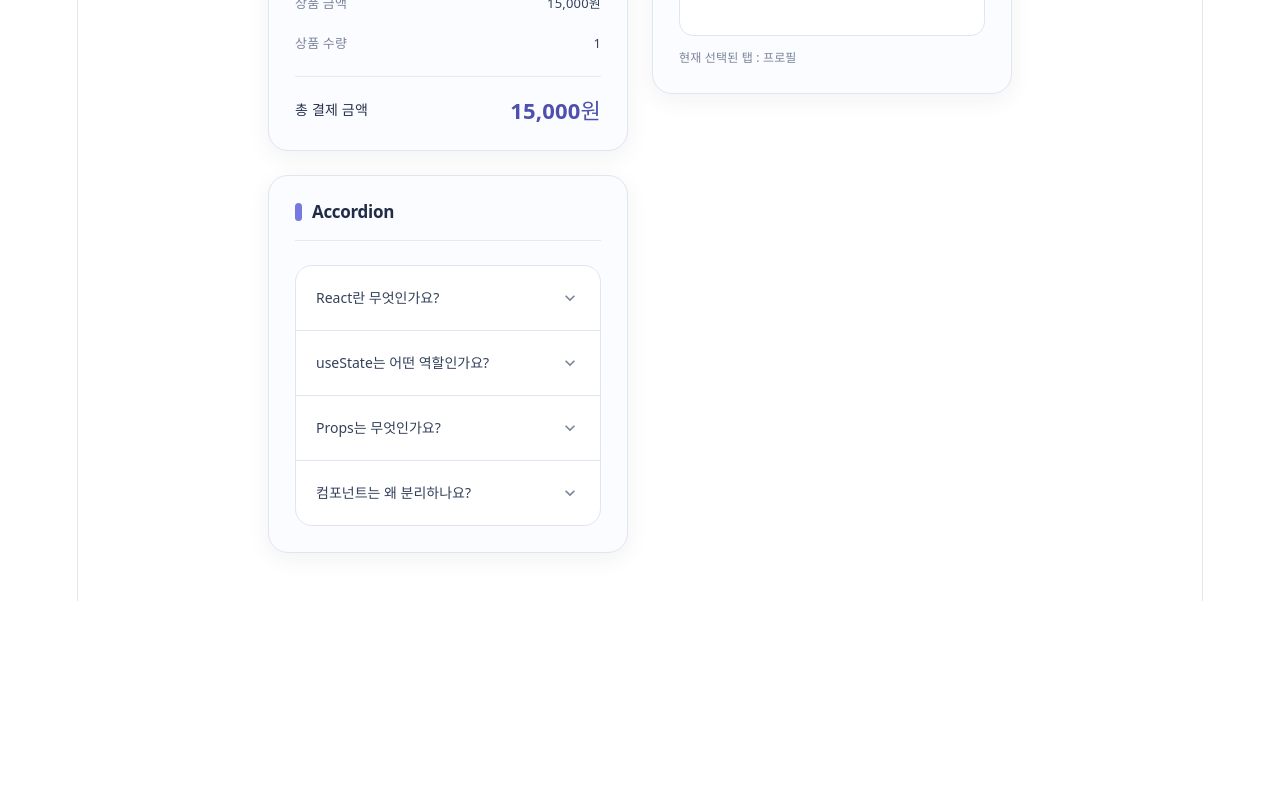
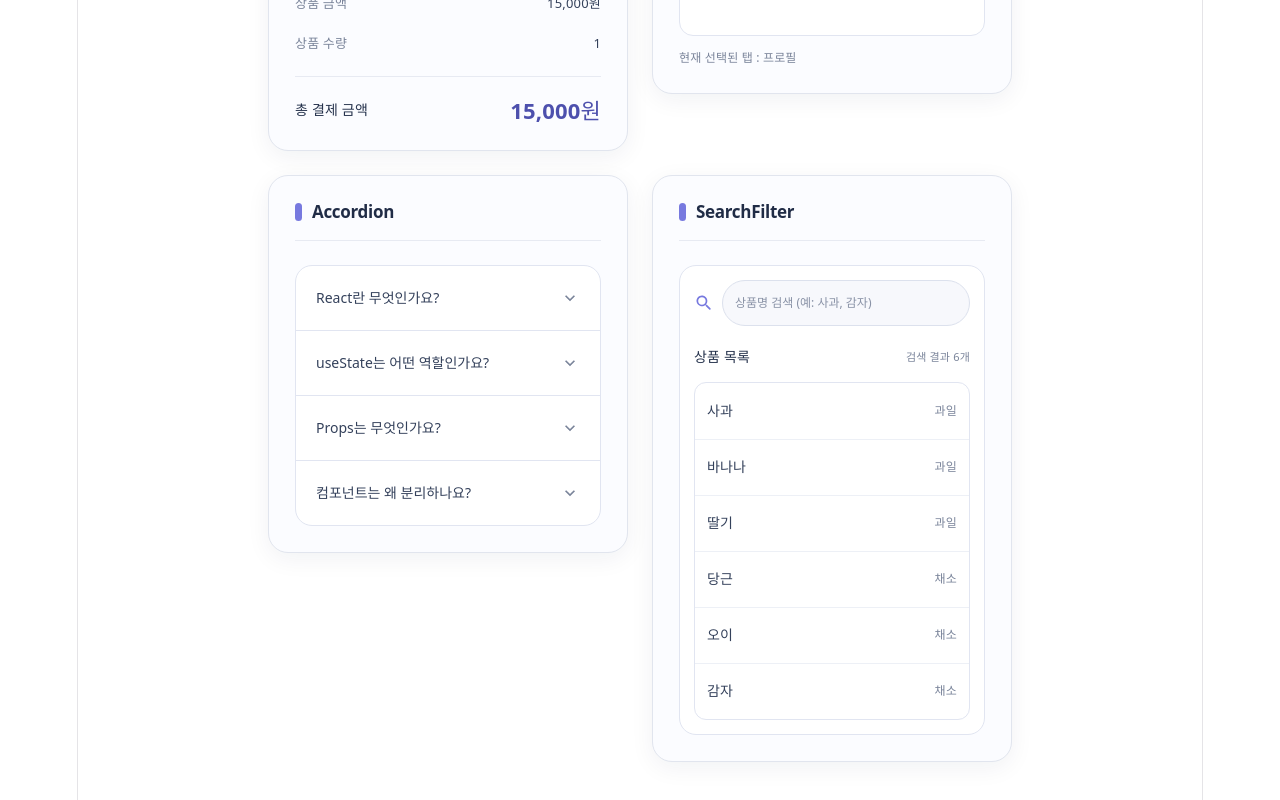
Before and after one commit to dev-cenelia/mini-demos, a React (Vite) app: page / in a window 1280 px wide. Shown: the part 2049-2849 px from the top of the page. Before the commit the page ends 2650 px from the top, so only its background shows below. Built offline with nearby package versions, Linux system fonts and the light colour scheme.

Commit message:
feat: 상품검색 데모 추가

```diff
--- /dev/null
+++ b/src/demos/searchFilter/SearchFilter.module.css
@@ -0,0 +1,97 @@
+.searchFilter {
+  width: 100%;
+  min-width: 0;
+  box-sizing: border-box;
+  padding: 14px;
+  border: 1px solid #e1e5f1;
+  border-radius: 17px;
+  background: #fff;
+  color: #34415b;
+  color-scheme: light;
+  text-align: left;
+}
+
+.searchBar {
+  display: flex;
+  align-items: center;
+  gap: 8px;
+}
+
+.searchBar > svg {
+  flex-shrink: 0;
+  color: #7779df;
+  font-size: 20px;
+}
+
+.searchFilter .searchBar input {
+  min-height: 40px;
+  padding: 9px 12px;
+  border-radius: 24px;
+  background: #f7f8fc;
+  font-size: 12px;
+}
+
+.listHeader {
+  display: flex;
+  align-items: center;
+  justify-content: space-between;
+  flex-wrap: wrap;
+  gap: 6px 12px;
+  margin: 18px 0 12px;
+}
+
+.listHeader h3 {
+  margin: 0;
+  color: #25324c;
+  font-size: 14px;
+  font-weight: 700;
+}
+
+.listHeader > span {
+  color: #7a849a;
+  font-size: 11px;
+}
+
+.list {
+  margin: 0;
+  padding: 0;
+  overflow: hidden;
+  border: 1px solid #e1e5f1;
+  border-radius: 12px;
+  list-style: none;
+}
+
+.list:empty {
+  display: none;
+}
+
+.item {
+  display: flex;
+  align-items: center;
+  justify-content: space-between;
+  gap: 12px;
+  min-height: 56px;
+  box-sizing: border-box;
+  padding: 12px;
+  font-size: 14px;
+}
+
+.item + .item {
+  border-top: 1px solid #edf0f6;
+}
+
+.category {
+  flex-shrink: 0;
+  color: #7a849a;
+  font-size: 12px;
+}
+
+.empty {
+  padding: 24px 12px;
+  border: 1px solid #e1e5f1;
+  border-radius: 12px;
+  color: #7a849a;
+  font-size: 12px;
+  line-height: 1.7;
+  text-align: center;
+}
--- /dev/null
+++ b/src/demos/searchFilter/SearchFilter.tsx
@@ -0,0 +1,63 @@
+import { SearchRounded } from "@mui/icons-material";
+import { useState, type ChangeEvent } from "react";
+import styles from "./SearchFilter.module.css";
+
+type ProductData = {
+  id: string;
+  name: string;
+  cate: string;
+};
+
+const productData: ProductData[] = [
+  { id: crypto.randomUUID(), name: "사과", cate: "과일" },
+  { id: crypto.randomUUID(), name: "바나나", cate: "과일" },
+  { id: crypto.randomUUID(), name: "딸기", cate: "과일" },
+  { id: crypto.randomUUID(), name: "당근", cate: "채소" },
+  { id: crypto.randomUUID(), name: "오이", cate: "채소" },
+  { id: crypto.randomUUID(), name: "감자", cate: "채소" },
+];
+
+export default function SearchFilter() {
+  const [searchValue, setSearchValue] = useState<string>("");
+
+  const handleChangeValue = (e: ChangeEvent<HTMLInputElement>) => {
+    setSearchValue(e.target.value);
+  };
+
+  const filteredProducts = productData.filter((item) =>
+    item.name.includes(searchValue.trim()),
+  );
+  return (
+    <div className={styles.searchFilter}>
+      <div className={styles.searchBar}>
+        <SearchRounded aria-hidden="true" />
+        <input
+          type="search"
+          aria-label="상품명 검색"
+          placeholder="상품명 검색 (예: 사과, 감자)"
+          onChange={handleChangeValue}
+          value={searchValue}
+        />
+      </div>
+      <div>
+        <div className={styles.listHeader}>
+          <h3>상품 목록</h3>
+          <span role="status">검색 결과 {filteredProducts.length}개</span>
+        </div>
+        <ul className={styles.list}>
+          {filteredProducts.map((item) => (
+            <li key={item.id} className={styles.item}>
+              <span>{item.name}</span>
+              <span className={styles.category}>{item.cate}</span>
+            </li>
+          ))}
+        </ul>
+        {filteredProducts.length === 0 && (
+          <p className={styles.empty}>
+            검색 결과가 없어요. 다른 상품명을 입력해 보세요.
+          </p>
+        )}
+      </div>
+    </div>
+  );
+}
--- a/src/pages/DemoList.tsx
+++ b/src/pages/DemoList.tsx
@@ -13,6 +13,7 @@ import TodoCheck from "../demos/todoCheck/TodoCheck";
 import QuantitySelector from "../demos/quantitySelector/QuantitySelector";
 import TabSwitcherVer2 from "../demos/tabSwitcher/TabSwitcherVer2";
 import Accordion from "../demos/accordion/Accordion";
+import SearchFilter from "../demos/searchFilter/SearchFilter";
 
 export default function DemoList() {
   return (
@@ -72,6 +73,10 @@ export default function DemoList() {
       <DemoCard title="Accordion">
         <Accordion />
       </DemoCard>
+
+      <DemoCard title="SearchFilter">
+        <SearchFilter />
+      </DemoCard>
     </div>
   );
 }
```
